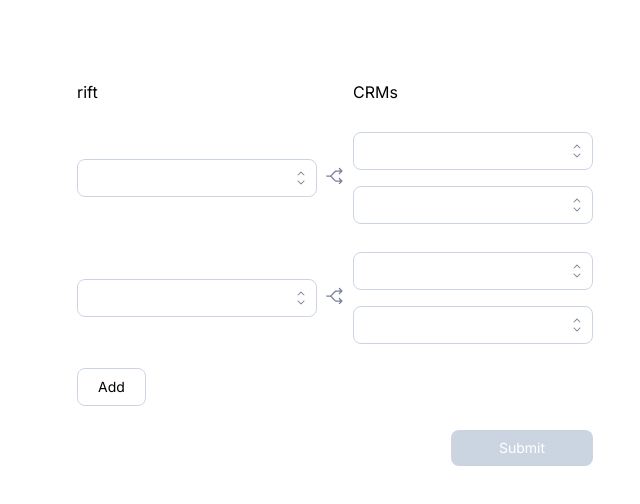
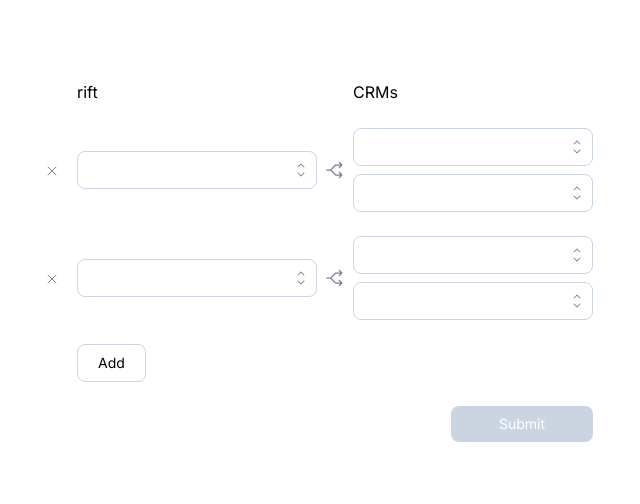
Before and after one commit to lkowalick/rift-takehome, a Next.js app: page / in a window 1280 px wide. Both pictures are taken after typing "Sample", "Sample", "Sample" into the empty fields and a click on the button "Add". Shown: the top 504 px of the page, without its empty margins (305-945 px from the left). Built offline with nearby package versions, Linux system fonts and the light colour scheme.

Commit message:
Better Validations

```diff
--- a/app/components/bottom-crm-field-selector.tsx
+++ b/app/components/bottom-crm-field-selector.tsx
@@ -3,6 +3,6 @@ import FieldSelector from "./field-selector";
 import BottomCrmFields from "../lib/bottom-crm-fields.json";
 import { FieldData, Item } from "../lib/constants";
 
-export default function BottomCrmFieldSelector({ className = '', fieldData, onChange }: { className?: string, fieldData: FieldData, onChange: (value: Item) => void }) {
-    return <FieldSelector className={className} items={BottomCrmFields} fieldData={fieldData} onChange={onChange} />;
+export default function BottomCrmFieldSelector({ fieldData, onChange }: { fieldData: FieldData, onChange: (value: Item) => void }) {
+    return <FieldSelector items={BottomCrmFields} fieldData={fieldData} onChange={onChange} />;
 }
--- /dev/null
+++ b/app/components/delete-button.tsx
@@ -0,0 +1,13 @@
+import Image from "next/image";
+
+interface DeleteButtonProps {
+    onDelete: () => void;
+}
+
+export default function DeleteButton({ onDelete }: DeleteButtonProps) {
+    return (
+        <button className="absolute top-1/3 -left-8" onClick={onDelete}>
+            <Image className="relative -top-1/4" src="/delete.svg" width={14} height={14} alt="Delete Field Mapping" />
+        </button>
+    );
+}
--- a/app/components/field-mapping.tsx
+++ b/app/components/field-mapping.tsx
@@ -3,8 +3,15 @@ import RiftFieldSelector from "./rift-field-selector";
 import TopCrmFieldSelector from "./top-crm-field-selector";
 import BottomCrmFieldSelector from "./bottom-crm-field-selector";
 import { FieldMap, Item } from "../lib/constants";
+import DeleteButton from "./delete-button";
 
-export default function FieldMapping({ className = '', fieldMap, onChange }: { className: string, fieldMap: FieldMap, onChange: (fieldMap: FieldMap) => void}) {
+interface FieldMappingProps {
+    fieldMap: FieldMap;
+    onChange: (fieldMap: FieldMap) => void;
+    onDelete: (() => void) | null;
+}
+
+export default function FieldMapping({ fieldMap, onChange, onDelete }: FieldMappingProps) {
     function fieldOnChangeHandler(fieldName: 'riftField' | 'bottomCrmField' | 'topCrmField') {
         return (value: Item) => {
             const newField = { ...fieldMap[fieldName], value }
@@ -13,16 +20,19 @@ export default function FieldMapping({ className = '', fieldMap, onChange }: { c
     }
 
     return (
-        <div className={`flex items-center ${className}`}>
-            <div>
-                <RiftFieldSelector fieldData={fieldMap.riftField} onChange={fieldOnChangeHandler('riftField')} />
-            </div>
-            <div className="px-2">
-                <Image src="/arrows-split.svg" width={20} height={20} alt="Maps to CRM Fields" priority={true} />
-            </div>
-            <div>
-                <TopCrmFieldSelector className="mb-4" fieldData={fieldMap.topCrmField} onChange={fieldOnChangeHandler('topCrmField')} />
-                <BottomCrmFieldSelector fieldData={fieldMap.bottomCrmField} onChange={fieldOnChangeHandler('bottomCrmField')} />
+        <div className="col-span-3">
+            <div className="grid grid-cols-layout items-center gap-2">
+                <div className="relative">
+                    {onDelete ? <DeleteButton onDelete={onDelete} /> : null}
+                    <RiftFieldSelector fieldData={fieldMap.riftField} onChange={fieldOnChangeHandler('riftField')} />
+                </div>
+                <div className="center">
+                    <Image src="/arrows-split.svg" width={20} height={20} alt="Maps to CRM Fields" priority={true} />
+                </div>
+                <div className="flex flex-col gap-2">
+                    <TopCrmFieldSelector fieldData={fieldMap.topCrmField} onChange={fieldOnChangeHandler('topCrmField')} />
+                    <BottomCrmFieldSelector fieldData={fieldMap.bottomCrmField} onChange={fieldOnChangeHandler('bottomCrmField')} />
+                </div>
             </div>
         </div>
     )
--- /dev/null
+++ b/app/components/field-mappings.tsx
@@ -0,0 +1,28 @@
+import { FieldMap } from "../lib/constants";
+import FieldMapping from "./field-mapping"
+
+interface FieldMappingsProps {
+    fieldMaps: FieldMap[];
+    onChange: (index: number, value: FieldMap) => void;
+    onDelete: (index: number) => void;
+}
+
+export default function FieldMappings({ fieldMaps, onChange, onDelete }: FieldMappingsProps) {
+    const showDelete = fieldMaps.length > 1;
+
+    function handleFieldMappingChange(index: number) {
+        return (value: FieldMap) => onChange(index, value);
+    }
+
+    function handleFieldMappingDelete(index: number): (() => void) | null {
+        if (showDelete) {
+            return () => onDelete(index);
+        } else {
+            return null;
+        }
+    }
+
+    return (
+        fieldMaps.map((fieldMap, i) => <FieldMapping fieldMap={fieldMap} onChange={handleFieldMappingChange(i)} onDelete={handleFieldMappingDelete(i)} key={i} />)
+    )
+}
--- a/app/components/field-selector.tsx
+++ b/app/components/field-selector.tsx
@@ -3,7 +3,7 @@ import { Combobox, Transition } from '@headlessui/react'
 import Image from "next/image"
 import { Item, FieldData } from "../lib/constants"
 
-export default function FieldSelector({ className = '', items, fieldData: {value, valid}, onChange }: {className: string, items: Item[], fieldData: FieldData, onChange: (value: Item) => void }) {
+export default function FieldSelector({ items, fieldData: { value, valid }, onChange }: { items: Item[], fieldData: FieldData, onChange: (value: Item) => void }) {
   const [query, setQuery] = useState('')
 
   const filteredPeople =
@@ -17,12 +17,12 @@ export default function FieldSelector({ className = '', items, fieldData: {value
       )
 
   return (
-        <div className={`w-60 ${className}`}>
+    <div className="w-60">
       <Combobox value={value} onChange={onChange}>
-            <div className="relative mt-1">
+        <div className="relative">
           <div className="relative w-full cursor-default overflow-hidden  bg-white text-left focus:outline-none focus-visible:ring-2 focus-visible:ring-white/75 focus-visible:ring-offset-2 focus-visible:ring-offset-teal-300 sm:text-sm">
             <Combobox.Input
-                  className={`w-full border border-solid ${valid ? 'border-slate-300' : 'border-orange-500'} border- py-2 rounded-lg pl-3 pr-10 text-sm leading-5 text-gray-900 focus:ring-0`}
+              className={`w-full border border-solid ${valid ? 'border-slate-300' : 'border-orange-500'} truncate border- py-2 rounded-lg pl-3 text-sm leading-5 text-gray-900 focus:ring-0`}
               displayValue={(item: Item) => item.label}
               onChange={(event) => setQuery(event.target.value)}
             />
@@ -47,31 +47,18 @@ export default function FieldSelector({ className = '', items, fieldData: {value
                   <Combobox.Option
                     key={item.id}
                     className={({ active }) =>
-                          `relative cursor-default select-none py-2 pl-10 pr-4 ${
-                            active ? 'bg-accent text-white' : 'text-gray-900'
+                      `relative cursor-default select-none py-2 pl-3 pr-4 ${active ? 'bg-accent text-white' : 'text-gray-900'
                       }`
                     }
                     value={item}
                   >
-                        {({ selected, active }) => (
-                          <>
+                    {({ selected }) => (
                       <span
-                              className={`block truncate ${
-                                selected ? 'font-medium' : 'font-normal'
+                        className={`block truncate ${selected ? 'font-medium' : 'font-normal'
                           }`}
                       >
                         {item.label}
                       </span>
-                            {selected ? (
-                              <span
-                                className={`absolute inset-y-0 left-0 flex items-center pl-3 ${
-                                  active ? 'text-white' : 'text-accent'
-                                }`}
-                              >
-                                ✓
-                              </span>
-                            ) : null}
-                          </>
                     )}
                   </Combobox.Option>
                 ))
--- a/app/components/rift-field-selector.tsx
+++ b/app/components/rift-field-selector.tsx
@@ -3,6 +3,6 @@ import FieldSelector from "./field-selector";
 import RiftFields from '../lib/rift-fields.json';
 import { FieldData, Item } from "../lib/constants";
 
-export default function RiftFieldSelector({ className = '', fieldData, onChange }: { className?: string, fieldData: FieldData, onChange: (value: Item) => void }) {
-    return <FieldSelector className={className} items={RiftFields} fieldData={fieldData} onChange={onChange} />;
+export default function RiftFieldSelector({ fieldData, onChange }: { fieldData: FieldData, onChange: (value: Item) => void }) {
+    return <FieldSelector items={RiftFields} fieldData={fieldData} onChange={onChange} />;
 }
--- a/app/components/top-crm-field-selector.tsx
+++ b/app/components/top-crm-field-selector.tsx
@@ -3,6 +3,6 @@ import FieldSelector from "./field-selector";
 import TopCrmFields from "../lib/top-crm-fields.json";
 import { FieldData, Item } from "../lib/constants";
 
-export default function TopCrmFieldSelector({ className = '', fieldData, onChange }: { className?: string, fieldData: FieldData, onChange: (value: Item) => void, }) {
-    return <FieldSelector className={className} items={TopCrmFields} fieldData={fieldData} onChange={onChange} />;
+export default function TopCrmFieldSelector({ fieldData, onChange }: { fieldData: FieldData, onChange: (value: Item) => void, }) {
+    return <FieldSelector items={TopCrmFields} fieldData={fieldData} onChange={onChange} />;
 }
--- a/app/lib/constants.ts
+++ b/app/lib/constants.ts
@@ -14,6 +14,6 @@ export interface FieldData {
   label: string;
 }
 
-  export const NullItem: Item = { id: '', label: ''}
+export const NullItem: Item = { id: '', label: '' }
 
-  export const NullField: FieldData = { value: NullItem, valid: true}
+export const NullField: FieldData = { value: NullItem, valid: true }
--- a/app/page.tsx
+++ b/app/page.tsx
@@ -1,45 +1,34 @@
 'use client'
 
-import FieldMapping from "./components/field-mapping"
+import FieldMappings from "./components/field-mappings"
 import { FieldMap } from "./lib/constants";
 
 import useFieldMappingReducer from "./lib/use-field-mapping-reducer";
 
 export default function Home() {
-  const [{valid, fieldMaps}, dispatch] = useFieldMappingReducer();
+  const [{ valid, fieldMaps }, dispatch] = useFieldMappingReducer();
 
-  function fieldMappingOnChange(index: number) {
-    return (value: FieldMap) => {
-      dispatch({ type: "update", index, value })
-    }
+  function fieldMappingChangeHandler(index: number, value: FieldMap) {
+    dispatch({ type: "update", index, value });
   };
 
-  // const fieldMappingOnDelete = (i: number) {
-  //   setFieldMaps([...fieldMaps.slice(0,i), ...fieldMaps.slice(i+1)]);
-  // }
+  function fieldMappingDeleteHandler(index: number) {
+    dispatch({ type: "delete", index });
+  }
 
   const submitEnabled = valid;
 
   return (
     <main>
       <div className="grid place-items-center mt-20">
-        <div className="grid grid-cols-layout">
-          <div>rift</div>
-          <div></div>
+        <div className="grid grid-cols-layout gap-y-6">
+          <div className="col-span-2">rift</div>
           <div>CRMs</div>
-        </div>
-        {fieldMaps.map((fieldMap, i) => <FieldMapping className="grid grid-cols-layout mt-6" fieldMap={fieldMap} onChange={fieldMappingOnChange(i)} key={i} />)}
-        <div className="grid grid-cols-layout mt-6">
-          <div className="flex justify-start">
-            <button className="rounded-lg border border-solid border-slate-300 py-2 px-5 leading-5 text-sm" type="button" onClick={() => dispatch({type: "add"})}>Add</button>
+          <FieldMappings fieldMaps={fieldMaps} onChange={fieldMappingChangeHandler} onDelete={fieldMappingDeleteHandler} />
+          <div className="col-span-3 flex justify-start">
+            <button className="rounded-lg border border-solid border-slate-300 py-2 px-5 leading-5 text-sm" type="button" onClick={() => dispatch({ type: "add" })}>Add</button>
           </div>
-          <div />
-          <div />
-        </div>
-        <div className="grid grid-cols-layout mt-6" >
-          <div />
-          <div />
-          <div className="flex justify-end">
+          <div className="col-span-3 flex justify-end">
             <button className="rounded-lg text-white bg-accent py-2 px-12 leading-5 text-sm disabled:bg-slate-300" disabled={!submitEnabled} type="button">Submit</button>
           </div>
         </div>
--- a/tailwind.config.ts
+++ b/tailwind.config.ts
@@ -17,7 +17,7 @@ const config: Config = {
         'accent': '#348AF3',
       },
       gridTemplateColumns: {
-        'layout': '240px 36px 240px',
+        'layout': '240px auto 240px',
       },
       backgroundImage: {
         'gradient-radial': 'radial-gradient(var(--tw-gradient-stops))',
```
Also changed, not shown: app/lib/use-field-mapping-reducer.ts (+29 -7 lines). Lines whose indentation alone changed are shown as unchanged.
